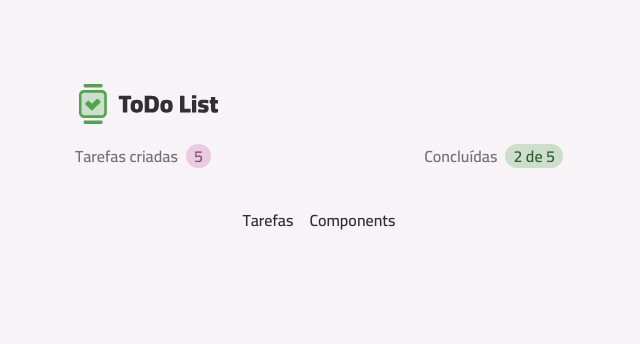
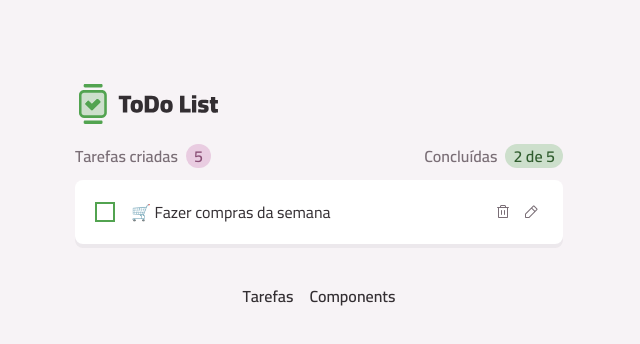
Before and after one commit to espjotape/Todo, a React (Vite) app: page / in a window 1280 px wide. Shown: the top 344 px of the page, without its empty margins (321-961 px from the left). Built offline with nearby package versions, Linux system fonts and the light colour scheme.

Commit message:
Component: Task

```diff
--- /dev/null
+++ b/src/core-components/task-item.tsx
@@ -0,0 +1,47 @@
+import ButtonIcon from "../components/button-icon";
+import Card from "../components/card";
+import InputCheckbox from "../components/input-checkbox";
+import Text from "../components/text";
+import TrashIcon from "../assets/trash.svg?react"
+import Pencil from "../assets/pencil.svg?react"
+import CheckIcon from "../assets/check.svg?react"
+import XIcon from "../assets/x.svg?react"
+import { useState } from "react";
+import InputText from "../components/input-text";
+
+
+export default function TaskItem() {
+ const [isEditing, setIsEditing] = useState(false)
+
+ function handleEditTask() {
+  setIsEditing(true)
+ }
+
+ function handleExitEditTask() {
+  setIsEditing(false)
+ }
+
+ return(
+  <Card size="md" className="flex items-center gap-4">
+   {!isEditing ? (
+    <>
+     <InputCheckbox />
+     <Text className="flex-1">🛒 Fazer compras da semana</Text>
+     <div className="flex gap-1">
+      <ButtonIcon icon={TrashIcon} variant="tertiary"/>
+      <ButtonIcon icon={Pencil} variant="tertiary" onClick={handleEditTask}/>
+     </div>
+    </>
+   ) : (
+    <>
+     <InputText className="flex-1"/>
+      <div className="flex gap-1">
+      <ButtonIcon icon={XIcon} variant="secondary" onClick={handleExitEditTask}/>
+      <ButtonIcon icon={CheckIcon} variant="primary"/>
+     </div>
+    </>
+   )
+   }
+  </Card>
+ )
+}
--- a/src/pages/page-home.tsx
+++ b/src/pages/page-home.tsx
@@ -1,4 +1,5 @@
 import Container from "../components/container";
+import TaskItem from "../core-components/task-item";
 import TasksSummary from "../core-components/tasks-summary";
 
 export default function PageHome() {
@@ -7,6 +8,8 @@
    <header className="flex items-center justify-between">
     <TasksSummary />
    </header>
+
+   <TaskItem />
   </Container>
  )
 }
```
